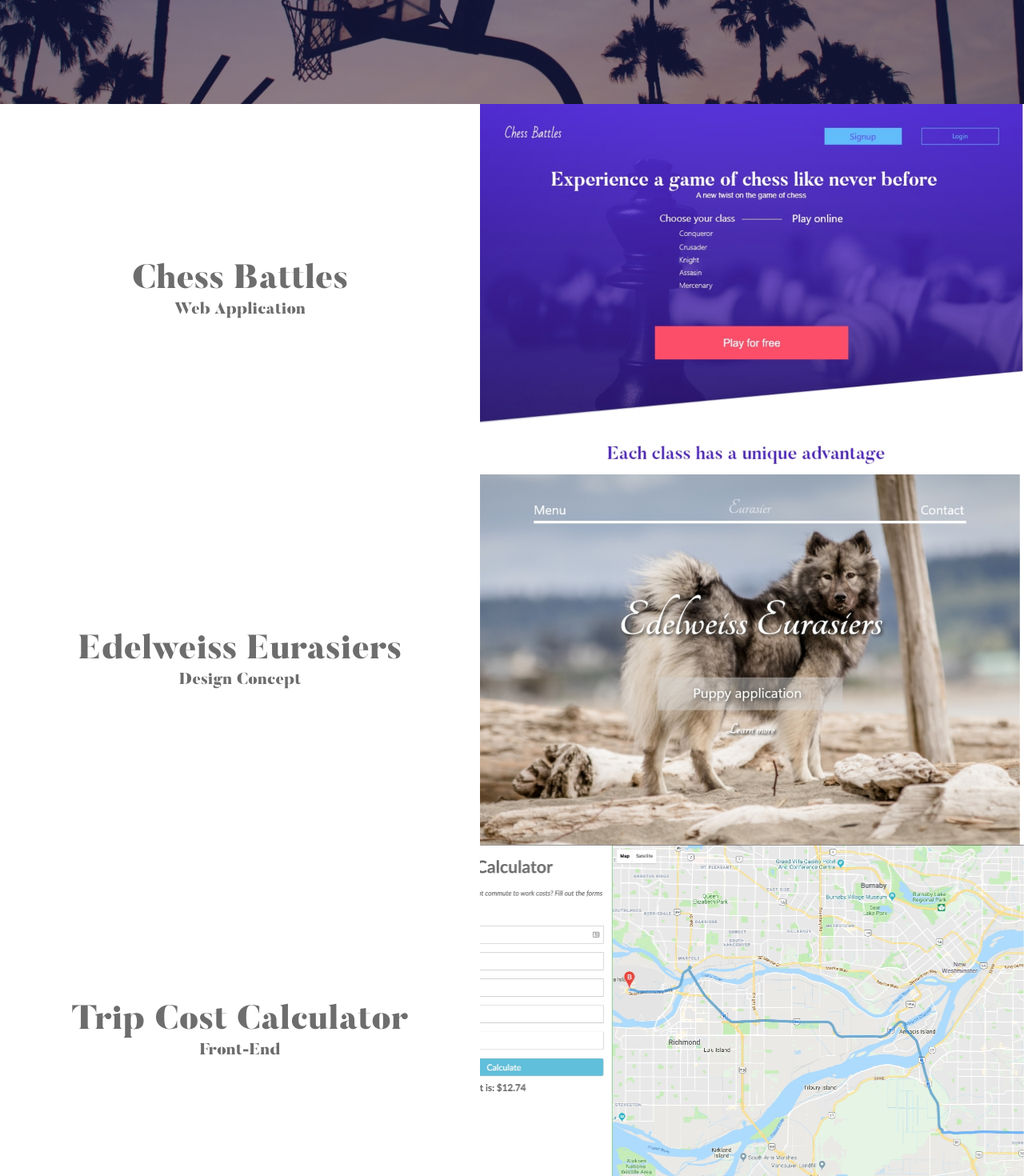
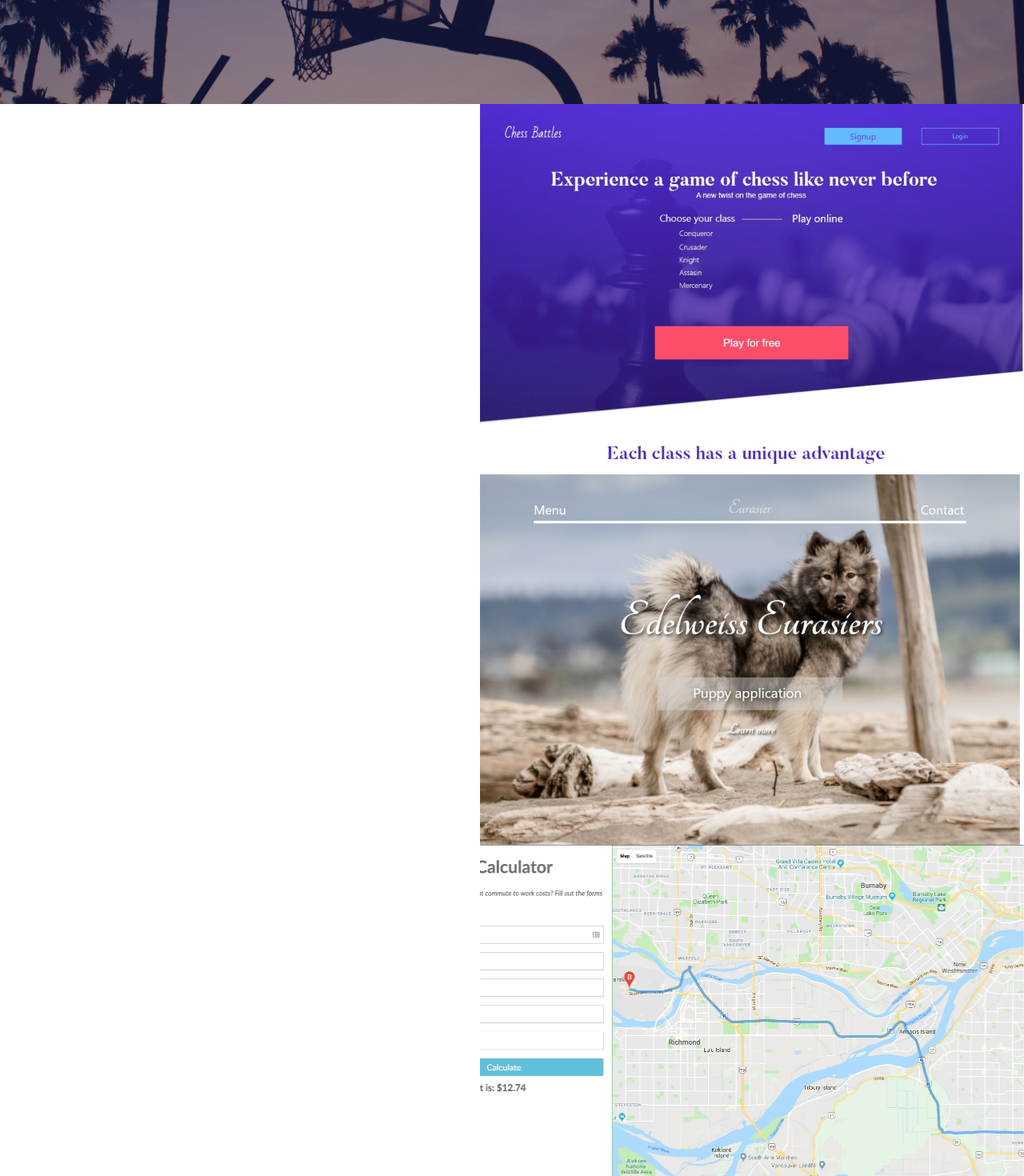
Before and after one commit to Asetre/portfolio-asetre, a React (Create React App) app: page / in a window 1280 px wide. Shown: the part 1060-2530 px from the top of the page at 80% size. Built offline with nearby package versions, Linux system fonts and the light colour scheme; a web font is replaced by a local one.

Commit message:
completed styles

```diff
--- a/package.json
+++ b/package.json
@@ -6,7 +6,9 @@
     "animate.css": "^3.7.0",
     "react": "^16.4.2",
     "react-dom": "^16.4.2",
+    "react-on-screen": "^2.0.4",
     "react-scripts": "1.1.4",
+    "react-typist": "^2.0.4",
     "styled-components": "^3.4.0"
   },
   "scripts": {
--- a/src/App.js
+++ b/src/App.js
@@ -1,5 +1,8 @@
 import React, { Component } from 'react';
 import {injectGlobal} from 'styled-components'
+import 'animate.css'
+
+//Components
 import Hero from './components/hero'
 import Navbar from './components/nav'
 import Projects from './components/projects'
--- a/src/components/about.jsx
+++ b/src/components/about.jsx
@@ -59,6 +59,10 @@ height: 60px;
 color: white;
 font-family: Hasklig;
 font-size: 16px;
+
+&:hover {
+  opacity: 0.4;
+}
 `
 
 const AboutCircle = styled.div`
@@ -73,7 +77,7 @@ export default function About() {
   return (
     <StyledAbout id="About">
       <p className="about-header">About</p>
-      <p className="about-content-text">I'ma a Vancouver based developer with a passion for technology. I love to solve problems and learn new things.</p>
+      <p className="about-content-text">Hello, eh! I have a strong passion for technology and geek out over new tech hardware/software. I love to solve problems and learn new things.</p>
       <p className="about-connect-text">Lets connect</p>
       <div className="about-connect-separator-container">
         <AboutCircle></AboutCircle>
@@ -81,11 +85,14 @@ export default function About() {
         <AboutCircle></AboutCircle>
       </div>
       <div className="about-btn-container">
-        <a href="3">
+        <a href="https://github.com/Asetre" target="_blank">
           <AboutBtn color='#2b3137'>Github</AboutBtn>
         </a>
-        <AboutBtn color='#0077b5'>Linkedin</AboutBtn>
-        <a href="#">
+        <a href="https://www.linkedin.com/in/paul-asetre/" target="_blank">
+          <AboutBtn color='#0077b5'>Linkedin</AboutBtn>
+        </a>
+
+        <a href="mailto:asetre.paul@gmail.com">
           <AboutBtn color='#c71610'>asetre.paul@gmail.com</AboutBtn>
         </a>
       </div>
--- a/src/components/footer.jsx
+++ b/src/components/footer.jsx
@@ -23,29 +23,34 @@ padding: 30px 50px;
   right: 25px;
   bottom: 20px;
 }
-`
 
-const FooterLink = styled.a`
-color: white;
-margin: 5px 0;
+.footer-link {
+  color: white;
+  margin: 5px 0;
+  text-decoration: none;
+}
+
+.footer-link:hover {
+  opacity: 0.2;
+}
 `
 
 export default function Footer() {
   return (
     <StyledFooter>
       <div className="footer-links-container footer-container">
-        <FooterLink>Github</FooterLink>
-        <FooterLink>Linkedin</FooterLink>
-        <FooterLink>StackOverflow</FooterLink>
+        <a href="https://github.com/Asetre" className="footer-link">Github</a>
+        <a href="https://www.linkedin.com/in/paul-asetre/" className="footer-link">Linkedin</a>
+        <a href="https://stackoverflow.com/users/9094738/paul-asetre" className="footer-link">StackOverflow</a>
       </div>
 
       <div className="footer-nav-container footer-container">
-        <FooterLink>About</FooterLink>
-        <FooterLink>Projects</FooterLink>
+        <a href="#About" className="footer-link">About</a>
+        <a href="#Projects" className="footer-link">Projects</a>
       </div>
 
       <div className="footer-contact-container footer-container">
-        <FooterLink>asetre.paul@gmail.com</FooterLink>
+        <a href="mailto:asetre.paul@gmailcom" className="footer-link">asetre.paul@gmail.com</a>
       </div>
 
       <p className="watermark">Designed and developed by Paul Asetre</p>
--- a/src/components/hero.jsx
+++ b/src/components/hero.jsx
@@ -58,12 +58,12 @@ position: relative;
 
 export default function Hero() {
   return (
-    <StyledHero>
+    <StyledHero id="Hero">
       <div className="hero-bg-cover">
         <h1 className="hero-header">Paul Asetre</h1>
         <div className="hero-line-divider"></div>
         <p className="hero-sub-header">Fullstack Developer</p>
-        <div className="arrow-down"></div>
+        <div className="arrow-down animated bounce slow"></div>
       </div>
     </StyledHero>
   )
--- a/src/components/nav.jsx
+++ b/src/components/nav.jsx
@@ -14,16 +14,24 @@ z-index: 9999;
    top: 50%;
    color: white;
    text-shadow: -1px 0 black, 0 1px black, 1px 0 black, 0 -1px black;
+   user-select: none;
+ }
+
+ .nav-item:hover {
+   opacity: .2;
  }
 `
 function handleNavClick(el) {
-  document.getElementById(el).scrollIntoView()
+  const scrollOptions = {
+    behavior: 'smooth'
+  }
+  document.getElementById(el).scrollIntoView(scrollOptions)
 }
 
 export default function Navbar() {
   return(
     <StyledNavbar>
-      <p className="nav-item" onClick={() => handleNavClick('')}>Back to top</p>
+      <p className="nav-item" onClick={() => handleNavClick('Hero')}>Back to top</p>
       <p className="nav-item" onClick={() => handleNavClick('About')}>About</p>
     </StyledNavbar>
   )
--- a/src/components/projects.jsx
+++ b/src/components/projects.jsx
@@ -5,6 +5,8 @@ import EurasiersImg from '../assets/imgs/eurasiers.jpg'
 import TripCostImg from '../assets/imgs/trip-cost.jpg'
 import GroupLibraryImg from '../assets/imgs/group-library.jpg'
 import ProjectImg from '../assets/imgs/project-bg.jpg'
+import TrackVisibility from 'react-on-screen'
+import Typist from 'react-typist'
 
 const StyledProjectsContainer = styled.div`
 width: 100%;
@@ -37,10 +39,17 @@ width: 100%;
     font-family: Righteous;
     font-size: 42px;
   }
+
+  .project-section-header-sub-text {
+    font-size: 20px;
+    margin-top: 40px;
+    word-spacing: 20px;
+  }
 }
 `
 
 const Project = styled.div`
+  position: relative;
   height: 463px;
   width: 100%;
   display: flex;
@@ -69,45 +78,145 @@ const Project = styled.div`
     width: 680px;
     height: 465px;
   }
+
+  .project-hover-container {
+    text-decoration: none;
+    color: white;
+    display: flex;
+    opacity: 0;
+    align-items: center;
+    justify-content: center;
+    background-color: rgba(0, 0, 34, 0.55);
+    position: absolute;
+    right: 0;
+    width: 680px;
+    height: 465px;
+  }
+
+  .project-hover-text {
+    font-size: 46px;
+    font-family: Hasklig;
+  }
+
+  .project-hover-container:hover {
+    opacity: 1;
+  }
+
 `
 
 export default function Projects() {
   return (
-    <StyledProjectsContainer>
+    <StyledProjectsContainer id="Projects">
       <div className="project-section-header">
         <div className="project-header-bg-cover">
           <p className="project-section-header-text">Projects</p>
-          <p className="project-section-header-sub-text">lorem ipsum</p>
+          <TrackVisibility>
+            {({ isVisible }) => {
+              return isVisible
+                ? <Typist className="project-section-header-sub-text">
+                    ReactJs HTML CSS NodeJS Git Javascript Mongo AWS AdobeXD
+                  </Typist>
+                : null
+            }}
+          </TrackVisibility>
         </div>
       </div>
 
       <Project>
         <div className="project-text-container">
-          <p className="project-header">Chess Battles</p>
-          <p className="project-sub-header">Web Application</p>
+          <TrackVisibility>
+            {({ isVisible }) => {
+              return isVisible
+                ? <p className="project-header animated flipInX delay-0.5s">Chess Battles</p>
+                : null
+            }}
+          </TrackVisibility>
+
+          <TrackVisibility>
+            {({ isVisible }) => {
+              return isVisible
+                ? <p className="project-sub-header animated slideInUp">Web Application</p>
+                : null
+            }}
+          </TrackVisibility>
         </div>
+        <a href="https://chessbattles.paulasetre.com" className="project-hover-container">
+          <p className="project-hover-text">Visit</p>
+        </a>
         <img className="project-img" src={ChessBattlesImg} alt="Chess Battles" />
       </Project>
+
       <Project>
         <div className="project-text-container">
-          <p className="project-header">Edelweiss Eurasiers</p>
-          <p className="project-sub-header">Design Concept</p>
+          <TrackVisibility>
+            {({ isVisible }) => {
+              return isVisible
+                ? <p className="project-header animated flipInX delay-0.5s">Edelweiss Eurasiers</p>
+                : null
+            }}
+          </TrackVisibility>
+
+          <TrackVisibility>
+            {({ isVisible }) => {
+              return isVisible
+                ? <p className="project-sub-header animated slideInUp">Design Concept</p>
+                : null
+            }}
+          </TrackVisibility>
         </div>
-        <img className="project-img" src={EurasiersImg} alt="Edleweiss Eurasiers" />
+
+        <a href="#" className="project-hover-container">
+          <p className="project-hover-text">Visit</p>
+        </a>
+          <img className="project-img" src={EurasiersImg} alt="Edleweiss Eurasiers" />
       </Project>
+
       <Project>
         <div className="project-text-container">
-          <p className="project-header">Trip Cost Calculator</p>
-          <p className="project-sub-header">Front-End</p>
+          <TrackVisibility>
+            {({ isVisible }) => {
+              return isVisible
+                ? <p className="project-header animated flipInX delay-0.5s">Trip Cost Calculator</p>
+                : null
+            }}
+          </TrackVisibility>
+
+          <TrackVisibility>
+            {({ isVisible }) => {
+              return isVisible
+                ? <p className="project-sub-header animated slideInUp">Front-End</p>
+                : null
+            }}
+          </TrackVisibility>
         </div>
+        <a href="https://asetre.github.io/capstoneProj/" className="project-hover-container">
+          <p className="project-hover-text">Visit</p>
+        </a>
         <img className="project-img" src={TripCostImg} alt="Trip Cost Calculator" />
       </Project>
+
       <Project>
         <div className="project-text-container">
-          <p className="project-header">Group Library</p>
-          <p className="project-sub-header">Web Application</p>
+          <TrackVisibility>
+            {({ isVisible }) => {
+              return isVisible
+                ? <p className="project-header animated flipInX delay-0.5s">Group Library</p>
+                : null
+            }}
+          </TrackVisibility>
+
+          <TrackVisibility>
+            {({ isVisible }) => {
+              return isVisible
+                ? <p className="project-sub-header animated slideInUp">Web Application</p>
+                : null
+            }}
+          </TrackVisibility>
         </div>
-        <img className="project-img" src={GroupLibraryImg} alt="Group Library" />
+        <a href="http://ec2-54-185-58-23.us-west-2.compute.amazonaws.com:8000" className="project-hover-container">
+          <p className="project-hover-text">Visit</p>
+        </a>
+          <img className="project-img" src={GroupLibraryImg} alt="Group Library" />
       </Project>
     </StyledProjectsContainer>
   )
```
Also changed, not shown: 1 other file (tests, documents, lock files or other folders).
